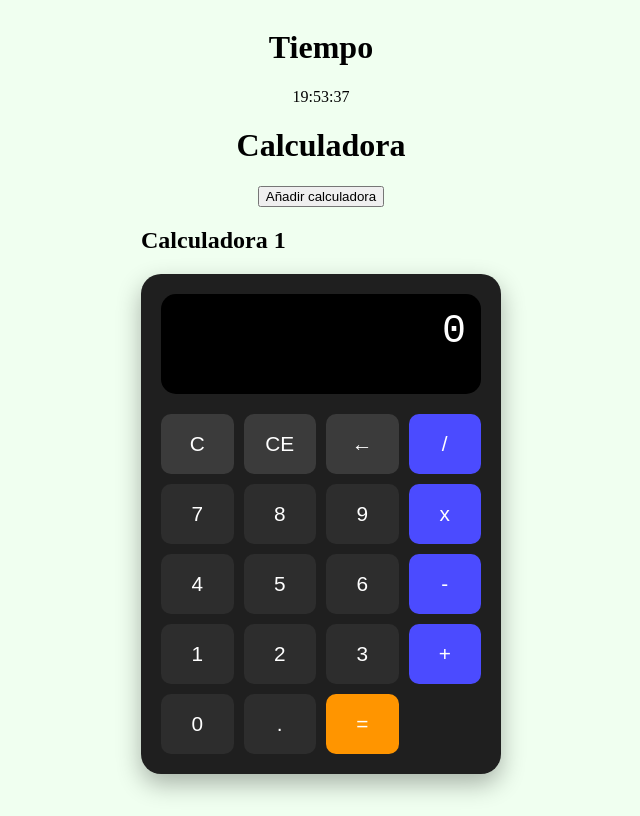
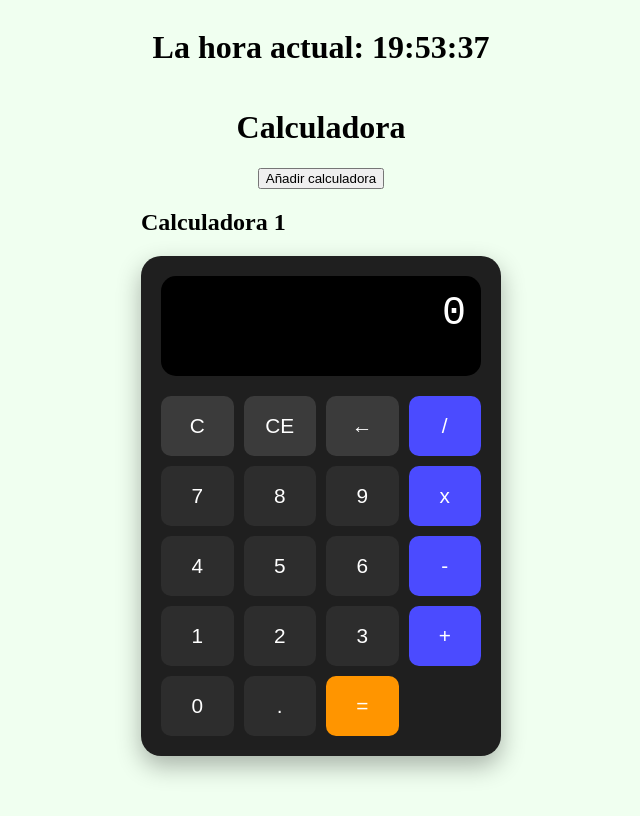
Before and after one commit to TheYinYan/Calculadora_Con_TypeScript, a website built with Vite: page index.html in a window 1280 px wide. Shown: the whole page, without its empty margins (319-959 px from the left). Built offline with nearby package versions, Linux system fonts and the light colour scheme; files whose address does not match are found by name.

Commit message:
Modificar como pinta

```diff
--- a/index.html
+++ b/index.html
@@ -10,7 +10,6 @@
 </head>
 
 <body>
-  <h1>Tiempo</h1>
   <div class="tiempo-container"></div>
 
   <h1>Calculadora</h1>
--- a/src/Time.ts
+++ b/src/Time.ts
@@ -8,7 +8,7 @@ export class Time {
     }
     private imprimirTime(): void {
         this.observableTime().subscribe(value => {
-            this.Time.textContent = value
+            this.Time.innerHTML = `<h1>La hora actual: ${value}</h1>`
         });
     }
 
```
